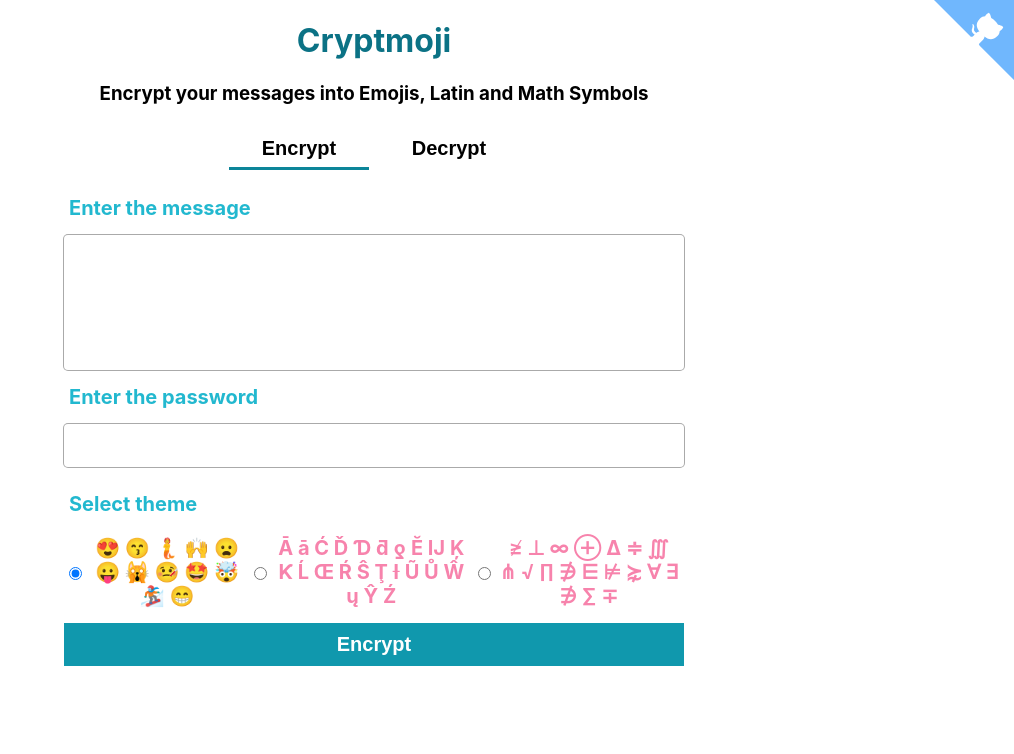
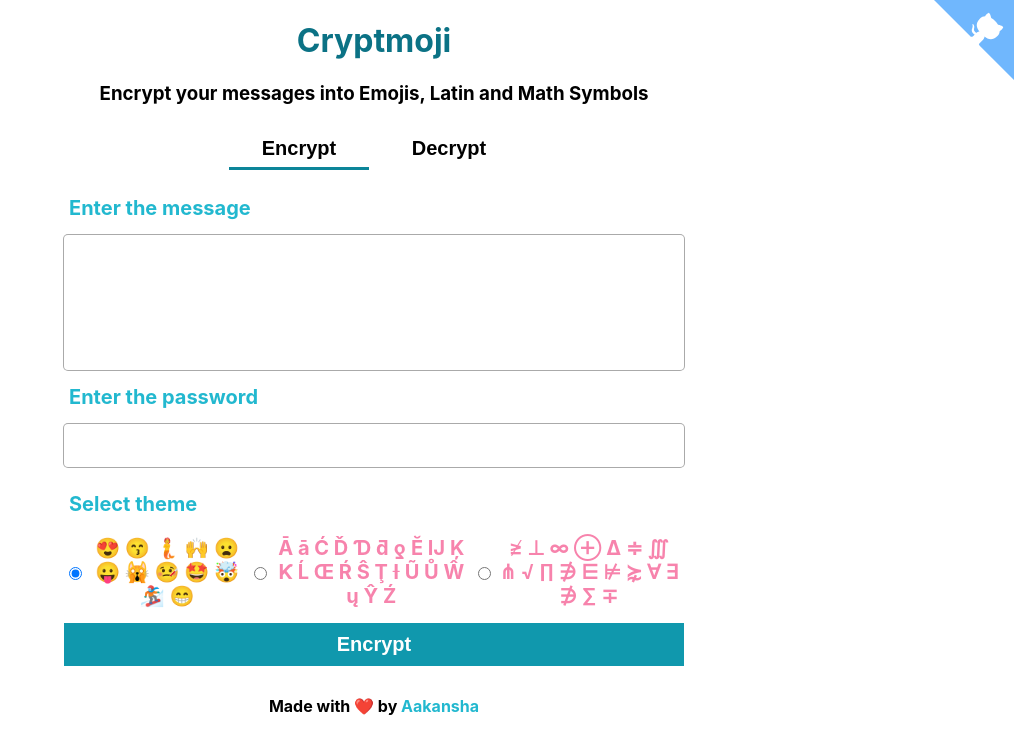
Before and after one commit to ad1992/cryptmoji, a React (Create React App) app: page / in a window 1280 px wide. Shown: the top 754 px of the page, without its empty margins (266-1280 px from the left). Built offline with nearby package versions, Linux system fonts and the light colour scheme.

Commit message:
Add footer

```diff
--- a/src/App.tsx
+++ b/src/App.tsx
@@ -4,6 +4,7 @@ import DecyrptView from "./DecryptView";
 import EncryptView from "./EncryptView";
 import clsx from "clsx";
 import GitHubCorner from "./GithubCorner";
+import Footer from "./Footer";
 
 const VIEW = {
   ENCRYPT: 0,
@@ -31,6 +32,7 @@ function App() {
         </button>
       </div>
       {activeView === VIEW.ENCRYPT ? <EncryptView /> : <DecyrptView />}
+      <Footer />
     </div>
   );
 }
--- /dev/null
+++ b/src/Footer.scss
@@ -0,0 +1,10 @@
+.footer {
+  margin: 20px;
+  font-size: 16px;
+  font-weight: bold;
+
+  a {
+    color: #22b8cf;
+    text-decoration: none;
+  }
+}
--- /dev/null
+++ b/src/Footer.tsx
@@ -0,0 +1,12 @@
+import "./Footer.scss";
+
+const Footer = () => {
+  return (
+    <div className="footer">
+      {" "}
+      Made with ❤️ by <a href="https://aakansha.dev">Aakansha </a>
+    </div>
+  );
+};
+
+export default Footer;
--- a/src/GithubCorner.tsx
+++ b/src/GithubCorner.tsx
@@ -25,7 +25,7 @@ const GitHubCorner = () => {
           <path
             d="M128.3,109.0 C113.8,99.7 119.0,89.6 119.0,89.6 C122.0,82.7 120.5,78.6 120.5,78.6 C119.2,72.0 123.4,76.3 123.4,76.3 C127.3,80.9 125.5,87.3 125.5,87.3 C122.9,97.6 130.6,101.9 134.4,103.2"
             fill="currentColor"
-            style={{ transformOrigin: "130px 106px;" }}
+            style={{ transformOrigin: "130px 106px" }}
             className="octo-arm"
           ></path>
           <path
```
